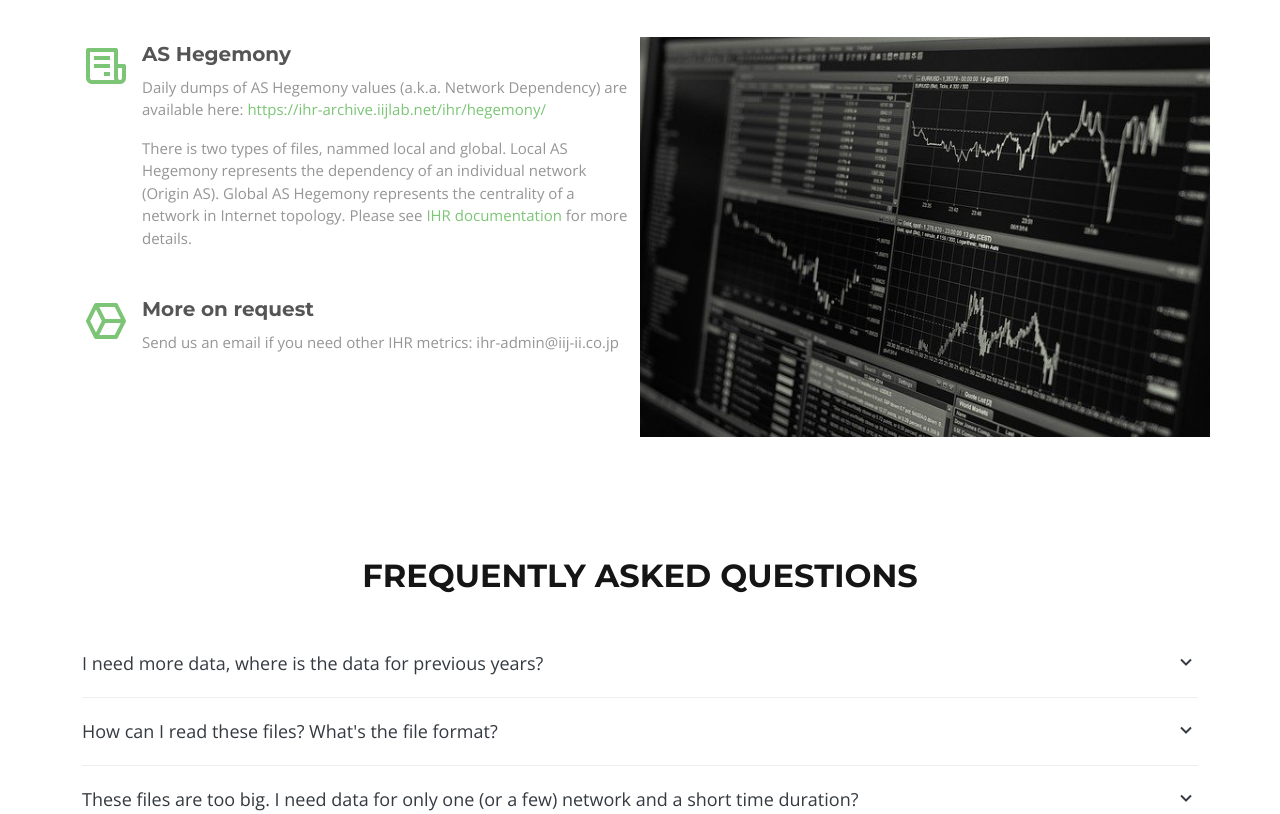
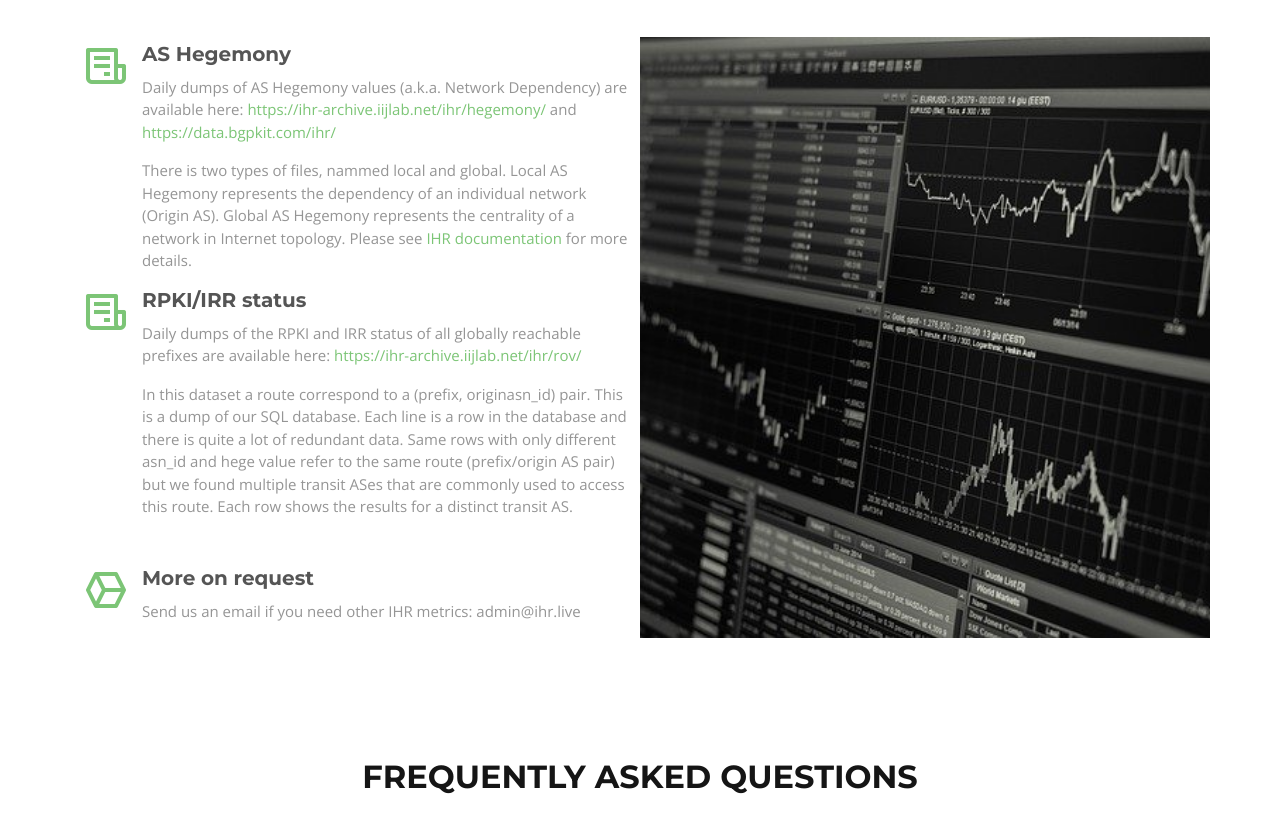
Before and after one commit to InternetHealthReport/ihr-archive-website, a plain HTML site: page index.html in a window 1280 px wide. Shown: the part 1811-2625 px from the top of the page. Drawn offline with nearby package versions, Linux system fonts and the light colour scheme.

Commit message:
add rpki documentation and link to bgpkit

```diff
--- a/index.html
+++ b/index.html
@@ -111,7 +111,7 @@
                 <p>
                 Internet Health Report data is licensed under a <a href='http://creativecommons.org/licenses/by-nc-sa/4.0/'>
                     Creative Commons Attribution-NonCommercial-ShareAlike 4.0 International License</a>. Permissions beyond
-                the scope of this license may be available at ihr-admin@iij-ii.co.jp.
+                the scope of this license may be available at admin@ihr.live.
               </p>
             </div>
           </div>
@@ -135,15 +135,24 @@
               <i class="bx bx-receipt"></i>
               <h4>AS Hegemony</h4>
               <p>Daily dumps of AS Hegemony values (a.k.a. Network Dependency) are available here:
-              <a href="https://ihr-archive.iijlab.net/ihr/hegemony/">https://ihr-archive.iijlab.net/ihr/hegemony/</a> </p>
+              <a href="https://ihr-archive.iijlab.net/ihr/hegemony/">https://ihr-archive.iijlab.net/ihr/hegemony/</a> and  <a href="https://data.bgpkit.com/ihr/">https://data.bgpkit.com/ihr/</a></p>
               <p>There is two types of files, nammed local and global. Local AS Hegemony represents the dependency of an individual network (Origin AS).
               Global AS Hegemony represents the centrality of a network in Internet topology.
               Please see <a href='https://ihr.iijlab.net/ihr/en-us/documentation#AS_dependency'>IHR documentation</a> for more details.</p>
             </div>
+            <div class="icon-box mt-5 mt-lg-0" data-aos="fade-up">
+              <i class="bx bx-receipt"></i>
+              <h4>RPKI/IRR status</h4>
+              <p>Daily dumps of the RPKI and IRR status of all globally reachable prefixes are available here:
+              <a href="https://ihr-archive.iijlab.net/ihr/rov/">https://ihr-archive.iijlab.net/ihr/rov/</a> </p>
+              <p>
+              In this dataset a route correspond to a (prefix, originasn_id) pair.
+              This is a dump of our SQL database. Each line is a row in the database and there is quite a lot of redundant data. Same rows with only different asn_id and hege value refer to the same route (prefix/origin AS pair) but we found multiple transit ASes that are commonly used to access this route. Each row shows the results for a distinct transit AS.
+            </div>
             <div class="icon-box mt-5" data-aos="fade-up" data-aos-delay="100">
               <i class="bx bx-cube-alt"></i>
               <h4>More on request</h4>
-              <p>Send us an email if you need other IHR metrics: ihr-admin@iij-ii.co.jp</p>
+              <p>Send us an email if you need other IHR metrics: admin@ihr.live</p>
             </div>
           </div>
           <div class="image col-lg-6 order-1 order-lg-2" style='background-image: url("assets/img/stock-g3ef9148d0_640.jpg");' data-aos="fade-left" data-aos-delay="100"></div>
@@ -166,7 +175,7 @@
             <a data-bs-toggle="collapse" class="collapsed" data-bs-target="#faq1">I need more data, where is the data for previous years?<i class="bx bx-chevron-down icon-show"></i><i class="bx bx-x icon-close"></i></a>
             <div id="faq1" class="collapse" data-bs-parent=".faq-list">
               <p>
-                In order to save disk space we haven't dumped the entire IHR database here. We are dumping data on request-basis. Feel free to ask for past data at ihr-admin@iij-ii.co.jp.
+                In order to save disk space we haven't dumped the entire IHR database here. We are dumping data on request-basis. Feel free to ask for past data at admin@ihr.live.
               </p>
             </div>
           </li>
@@ -217,7 +226,7 @@
         <div class="row">
 
           <div class="col-lg-8 mt-5 mt-lg-0">
-          <p>Feel to ask question and request more data at ihr-admin@iij-ii.co.jp</p>
+          <p>Feel to ask question and request more data at admin@ihr.live</p>
           <p>Send your bug report or feature request here: <a href='https://github.com/InternetHealthReport/ihr-archive-website/issues'>https://github.com/InternetHealthReport/ihr-archive-website/issues</a></p>
           </div>
 
```
